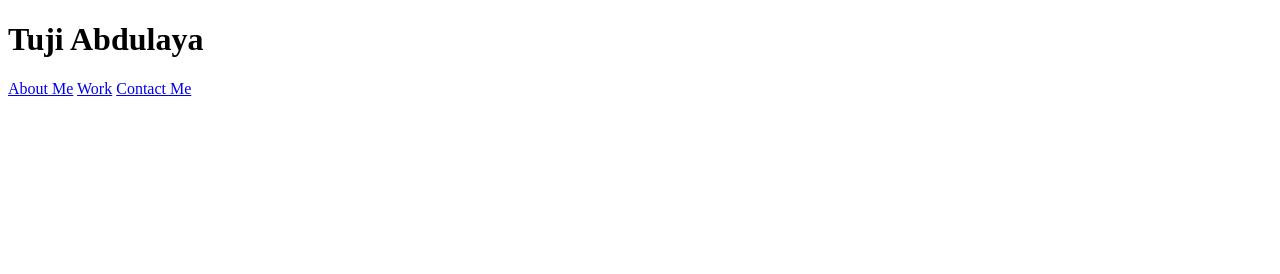
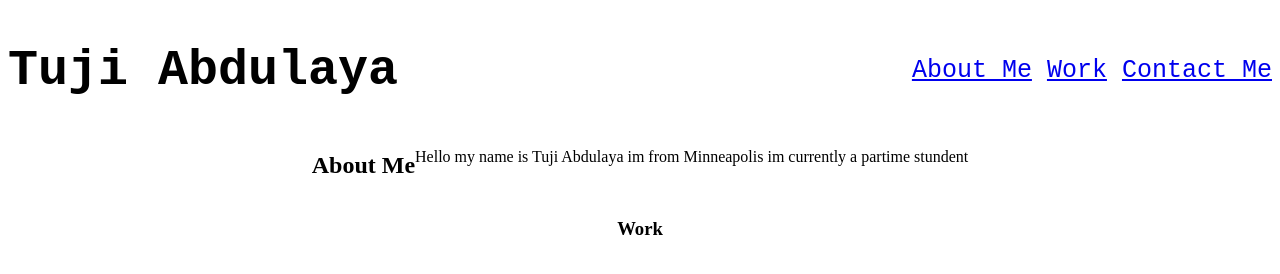
Before and after one commit to tujiabdulaya/Profolio-, a plain HTML site: page index.html in a window 1280 px wide. Drawn offline with Linux system fonts and the light colour scheme.

Commit message:
added new div

```diff
--- a/assets/css/style.css
+++ b/assets/css/style.css
@@ -0,0 +1,12 @@
+#nav {
+    display: flex;
+    justify-content: space-between;
+    align-items: center;
+    font-size: 25px;
+    font-family: 'Courier New', Courier, monospace;
+}
+.section{
+    display: flex;
+    justify-content: center;
+
+}
--- a/index.html
+++ b/index.html
@@ -1,14 +1,14 @@
 <!DOCTYPE html>
 <html lang="en">
   <head>
-    <meta charset="UTF-8">
-    <meta http-equiv="X-UA-Compatible" content="IE=edge">
-    <meta name="viewport" content="width=device-width, initial-scale=1.0">
+    <meta charset="UTF-8" />
+    <meta http-equiv="X-UA-Compatible" content="IE=edge" />
+    <meta name="viewport" content="width=device-width, initial-scale=1.0" />
     <title>Document</title>
     <link rel="stylesheet" href="./assets/css/style.css" />
   </head>
   <body>
-    <div>
+    <div id="nav">
       <h1>Tuji Abdulaya</h1>
       <nav>
         <a href="#about">About Me</a>
@@ -16,6 +16,21 @@
         <a href="#Contact">Contact Me</a>
       </nav>
     </div>
-
+    <div class="section">
+      <div>
+        <h2>About Me</h2>
+      </div>
+      <div>
+        <p> Hello my name is Tuji Abdulaya im from Minneapolis im currently a partime stundent </p>
+      </div>
+    </div>
+    <div class="section">
+        <div>
+            <h3>Work</h3>
+        </div>
+        <div>
+            <p>  </p>
+          </div>
+    </div>
   </body>
 </html>
```
Lines whose indentation alone changed are shown as unchanged.
